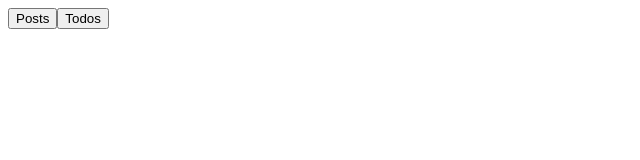
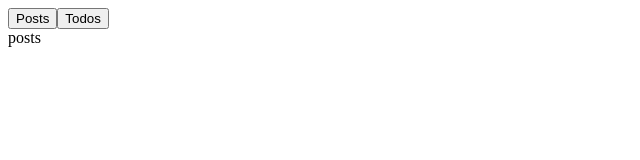
Before and after one commit to tobsirl/react-hooks-simple, a React (Create React App) app: page / in a window 1280 px wide. Shown: the top 160 px of the page, without its empty margins (0-640 px from the left). Built offline with nearby package versions, Linux system fonts and the light colour scheme.

Commit message:
Added two onClick functions to change state

```diff
--- a/src/components/App.js
+++ b/src/components/App.js
@@ -1,13 +1,19 @@
 import React, { Component } from 'react';
 
 class App extends Component {
+  state = { resource: 'posts' };
   render() {
     return (
       <div>
         <div>
-          <button>Posts</button>
-          <button>Todos</button>
+          <button onClick={() => this.setState({ resource: 'posts' })}>
+            Posts
+          </button>
+          <button onClick={() => this.setState({ resource: 'todos' })}>
+            Todos
+          </button>
         </div>
+        {this.state.resource}
       </div>
     );
   }
```
